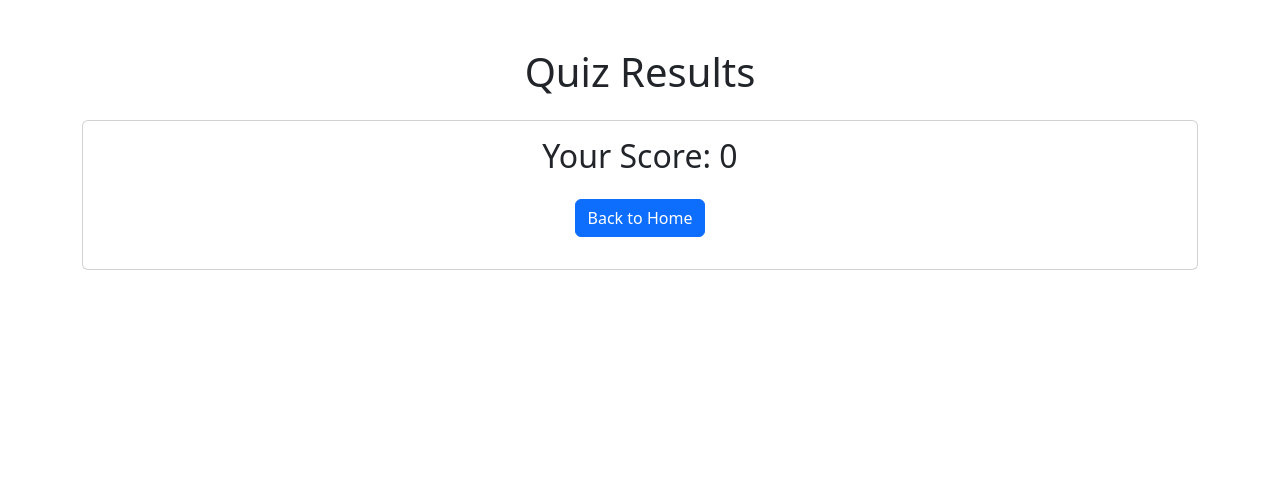
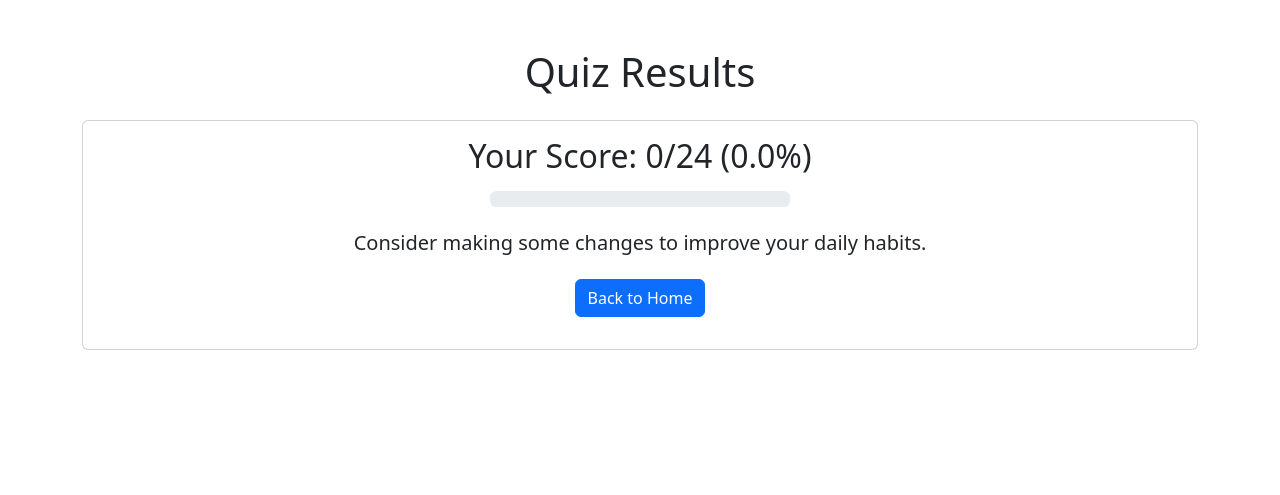
Before and after one commit to chaos-turtle/quizapp, a Django app: page /result/ in a window 1280 px wide. Shown: the part 56-551 px from the top of the page. Run offline with Django 5.2, Linux system fonts and the light colour scheme; data comes from the database, SQL or seed files in the repository; both versions use the stored data as it was after the commit; some libraries are stand-ins or nearby versions.

Commit message:
Misc tweaks; updated results page

```diff
--- a/QuizApp/QuizApp/admin.py
+++ b/QuizApp/QuizApp/admin.py
@@ -4,7 +4,7 @@ from .models import *
 
 class AnswerInline(admin.TabularInline):
     model = Answer
-    extra = 1
+    extra = 0
 
 class QuestionAdmin(admin.ModelAdmin):
     inlines = [AnswerInline]
--- a/QuizApp/QuizApp/models.py
+++ b/QuizApp/QuizApp/models.py
@@ -25,4 +25,4 @@ class Answer(models.Model):
     def __str__(self):
         answers = self.question.answers.order_by('id')
         index = list(answers).index(self) + 1
-        return f"Question {self.question.id} - Answer {index}"
+        return f"Answer {index}"
--- a/QuizApp/QuizApp/templates/quiz.html
+++ b/QuizApp/QuizApp/templates/quiz.html
@@ -17,7 +17,7 @@
                             <div class="mt-3">
                                 {% for answer in question.answers.all %}
                                     <div class="form-check">
-                                        <input class="form-check-input" type="radio"
+                                        <input class="form-check-input border-secondary" type="radio"
                                                name="question_{{ question.id }}"
                                                value="{{ answer.id }}"
                                                id="answer_{{ answer.id }}" required>
--- a/QuizApp/QuizApp/templates/result.html
+++ b/QuizApp/QuizApp/templates/result.html
@@ -6,7 +6,19 @@
         <h1 class="mb-4">Quiz Results</h1>
         <div class="card">
             <div class="card-body">
-            <h2 class="card-title">Your Score: {{ total_points }}</h2>
+                <h2 class="card-title">Your Score: {{ total_points }}/{{ max_points }} ({{ percentage }}%)</h2>
+                <div class="progress mt-3 mx-auto" style="max-width: 300px;">
+                    <div class="progress-bar {% if percentage >= 75 %}bg-success
+                                       {% elif percentage >= 50 %}bg-warning
+                                       {% else %}bg-danger{% endif %}"
+                         role="progressbar"
+                         style="width: {{ percentage }}%"
+                         aria-valuenow="{{ percentage }}"
+                         aria-valuemin="0"
+                         aria-valuemax="100">
+                    </div>
+                </div>
+                <p class="mt-4 h5">{{ message }}</p>
                 <p class="mt-4">
                     <a href="{% url 'default' %}" class="btn btn-primary">Back to Home</a>
                 </p>
--- a/QuizApp/QuizApp/views.py
+++ b/QuizApp/QuizApp/views.py
@@ -27,4 +27,27 @@ def quiz(request):
 
 def result(request):
     total_points = request.session.get('quiz_points', 0)
-    return render(request, 'result.html', {'app_name': 'Quiz App', 'total_points': total_points})
+
+    quiz_obj = Quiz.objects.first()
+    max_points = 0
+    for question in quiz_obj.questions.all():
+        max_points += max(answer.points for answer in question.answers.all())
+
+    percentage = (total_points / max_points * 100) if max_points > 0 else 0
+
+    if percentage >= 75:
+        message = "You have very healthy habits!"
+    elif percentage >= 50:
+        message = "There's some room for improvement in your habits."
+    else:
+        message = "Consider making some changes to improve your daily habits."
+
+    context = {
+        'app_name': 'Quiz App',
+        'total_points': total_points,
+        'max_points': max_points,
+        'percentage': round(percentage, 1),
+        'message': message
+    }
+
+    return render(request, 'result.html', context)
```
Also changed, not shown: QuizApp/db.sqlite3. Lines whose indentation alone changed are shown as unchanged.
